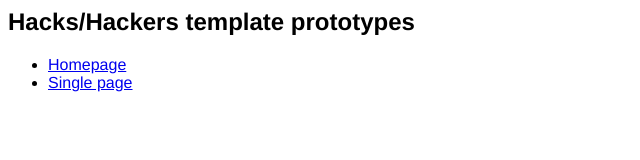
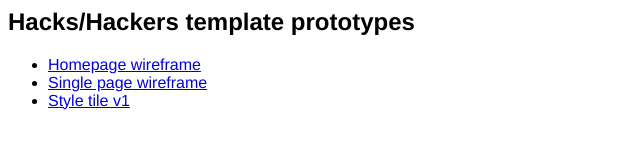
Before and after one commit to hackshackers/hh-prototypes, a website built with webpack: page prototype/src/index.html in a window 1280 px wide. Shown: the whole page, without its empty margins (0-640 px from the left). Built offline with nearby package versions, Linux system fonts and the light colour scheme.

Commit message:
update index

```diff
--- a/prototype/src/index.html
+++ b/prototype/src/index.html
@@ -1,5 +1,6 @@
 <h2>Hacks/Hackers template prototypes</h2>
 <ul>
-	<li><a href="homepage.html">Homepage</a></li>
-	<li><a href="single.html">Single page</a></li>
+	<li><a href="homepage.html">Homepage wireframe</a></li>
+	<li><a href="single.html">Single page wireframe</a></li>
+	<li><a href="styletile1.html">Style tile v1</a></li>
 </ul>
```
Also changed, not shown: prototype/dist/index.html.
